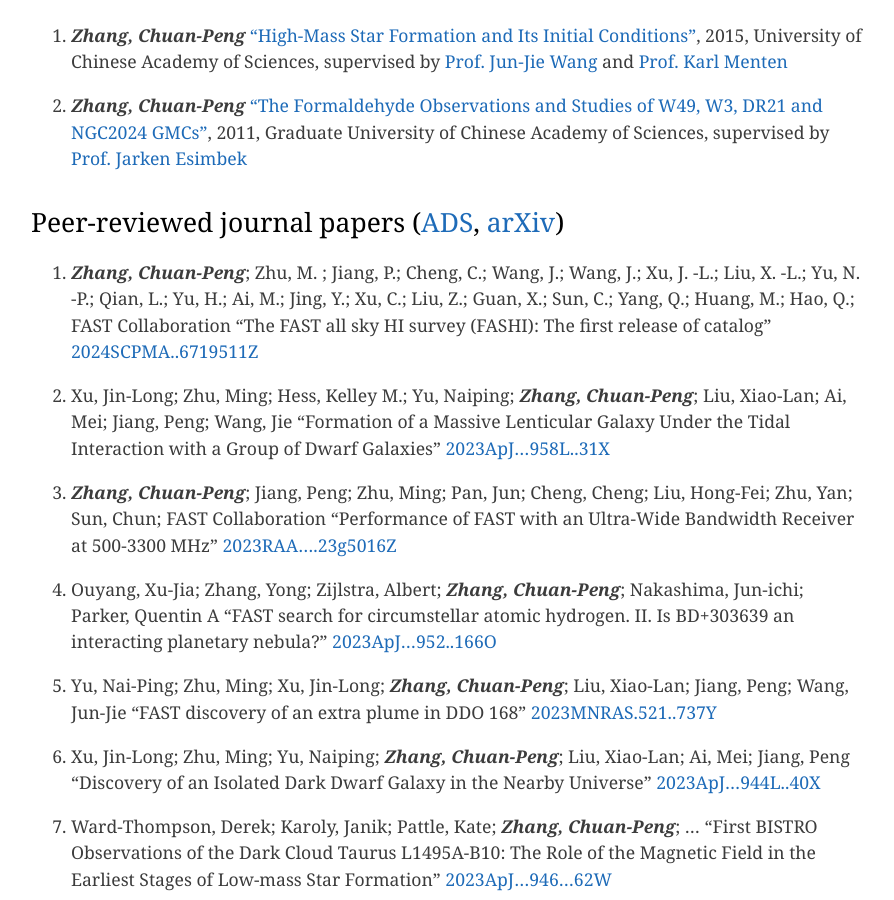
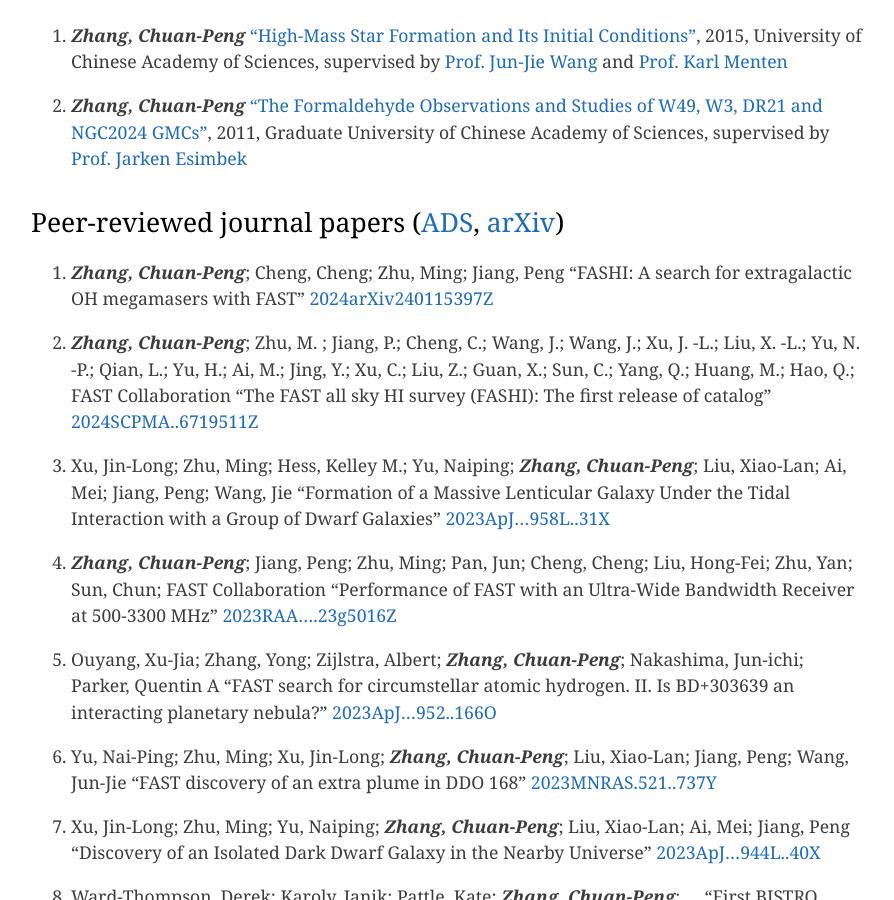
Before and after one commit to zcp521/zcp521.github.io, a Jekyll site: the page built from pub.md, in a window 1280 px wide and 900 px high, scrolled down 476 px. Shown: the whole window, without its empty margins (193-1087 px from the left). Built offline with Jekyll 4.4.1, drawn with Linux system fonts in a browser that asks for light colours.

Commit message:
Update pub.md

```diff
--- a/pub.md
+++ b/pub.md
@@ -13,6 +13,10 @@
 
 
 ## Peer-reviewed journal papers ([ADS](https://ui.adsabs.harvard.edu/public-libraries/RijjUuncQru3dbS8Amb6eA), [arXiv](https://arxiv.org/a/zhang_c_2.html))
+
+63. ***Zhang, Chuan-Peng***; Cheng, Cheng; Zhu, Ming; Jiang, Peng
+	"FASHI: A search for extragalactic OH megamasers with FAST"
+	[2024arXiv240115397Z](https://ui.adsabs.harvard.edu/abs/2024arXiv240115397Z/abstract)
 
 62. ***Zhang, Chuan-Peng***; Zhu, M. ; Jiang, P.; Cheng, C.; Wang, J.; Wang, J.; Xu, J. -L.; Liu, X. -L.; Yu, N. -P.; Qian, L.; Yu, H.; Ai, M.; Jing, Y.; Xu, C.; Liu, Z.; Guan, X.; Sun, C.; Yang, Q.; Huang, M.; Hao, Q.; FAST Collaboration
 	"The FAST all sky HI survey (FASHI): The first release of catalog"
```
